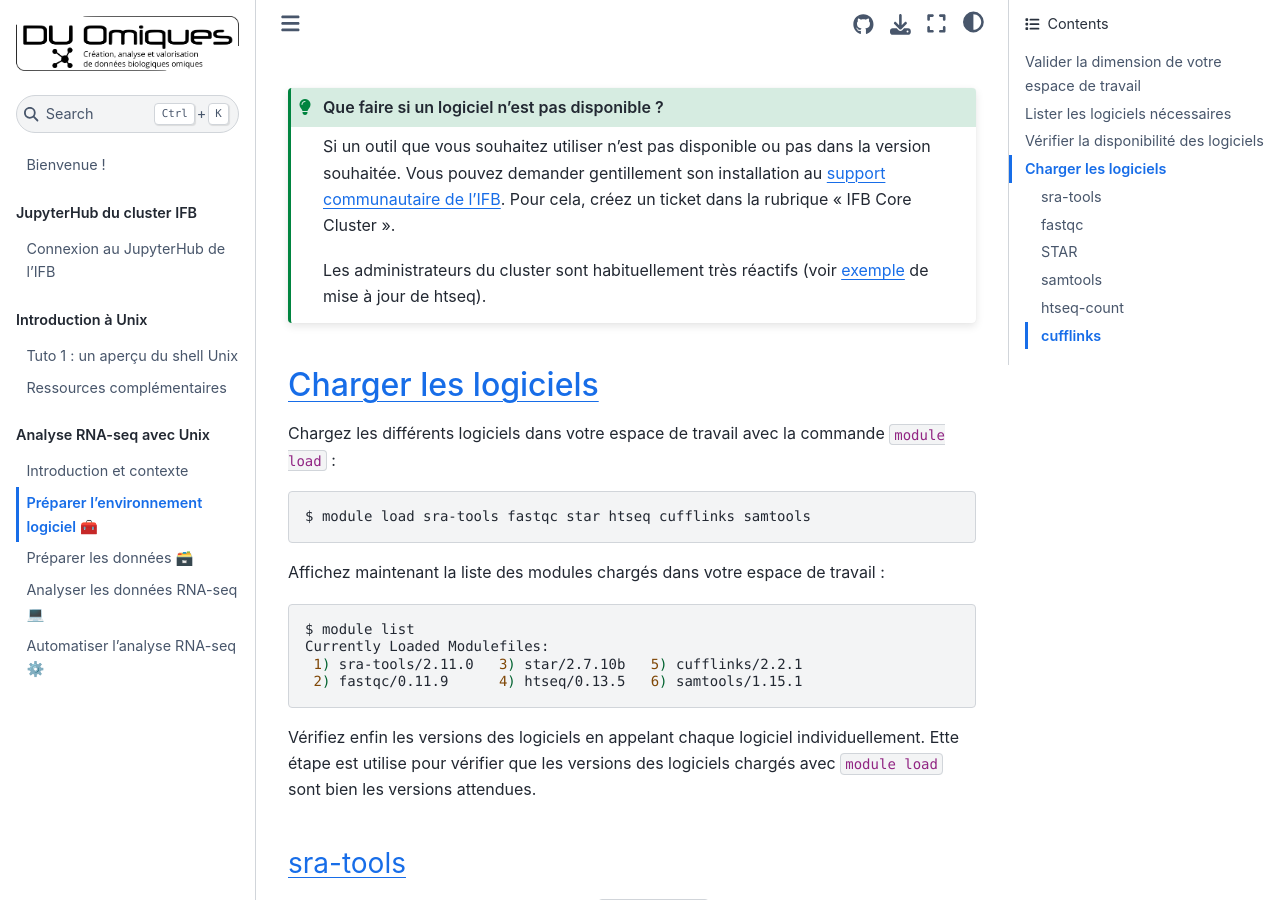
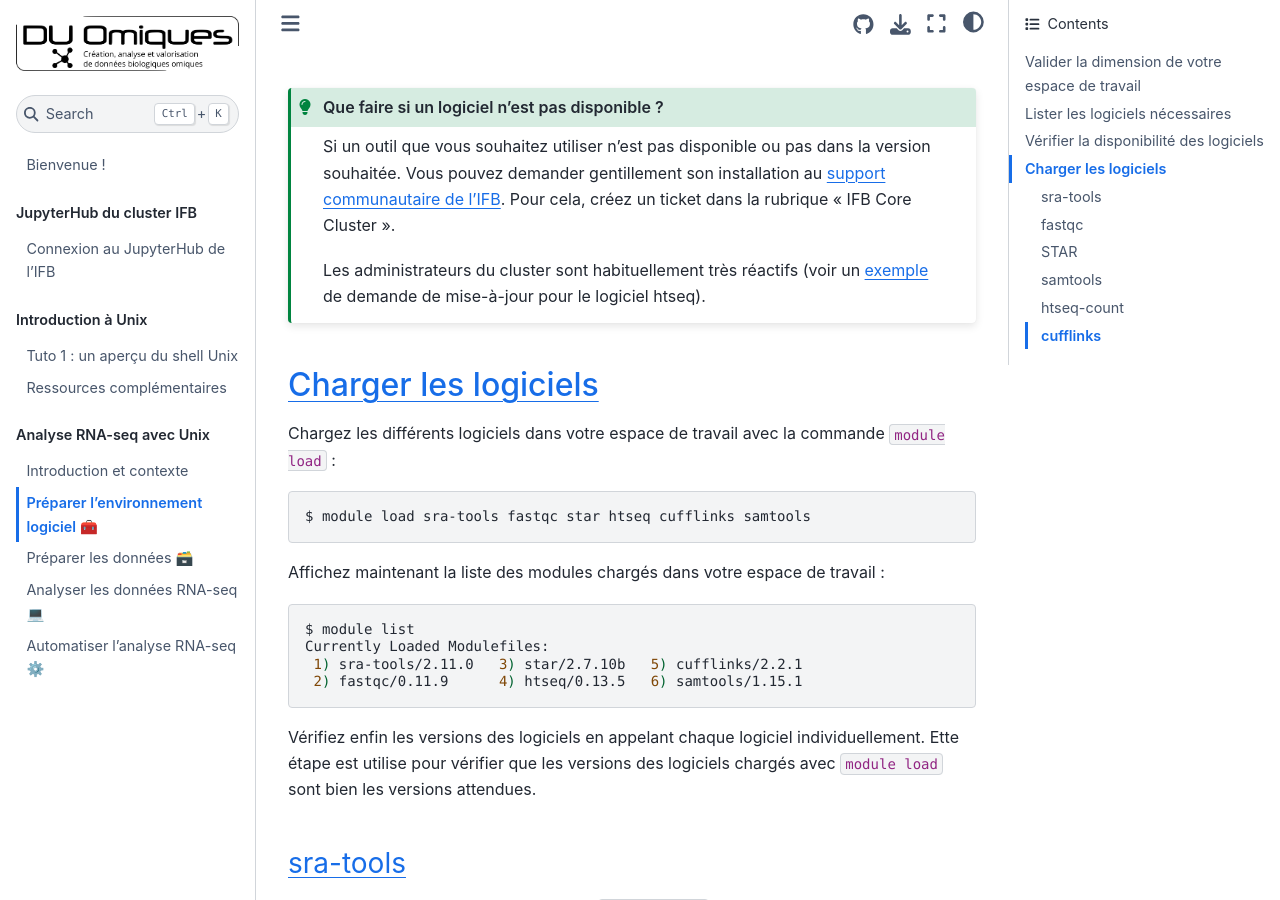
Before and after one commit to pierrepo/unix-tutorial, a Jupyter Book: the page built from tuto2/1_preparer_logiciels_module.md, in a window 1280 px wide and 900 px high, scrolled down 3117 px. Built offline with Jupyter Book 1.0.4 settings and Sphinx 7.4.7 and the Sphinx Book theme 1.1.4, drawn with Linux system fonts in a browser that asks for light colours.

Commit message:
Fix typo

````diff
--- a/tuto2/1_preparer_logiciels_module.md
+++ b/tuto2/1_preparer_logiciels_module.md
@@ -90,7 +90,7 @@ Complétez le tableau suivant en indiquant, pour chaque logiciel, la version la
 :class: tip
 Si un outil que vous souhaitez utiliser n'est pas disponible ou pas dans la version souhaitée. Vous pouvez demander gentillement son installation au [support communautaire de l'IFB](https://community.france-bioinformatique.fr/). Pour cela, créez un ticket dans la rubrique « IFB Core Cluster ».
 
-Les administrateurs du cluster sont habituellement très réactifs (voir [exemple](https://community.france-bioinformatique.fr/t/installation-htseq-0-11-3/1092) de mise à jour de htseq).
+Les administrateurs du cluster sont habituellement très réactifs (voir un [exemple](https://community.france-bioinformatique.fr/t/installation-htseq-0-11-3/1092) de demande de mise-à-jour pour le logiciel htseq).
 ```
 
 ## Charger les logiciels
````
